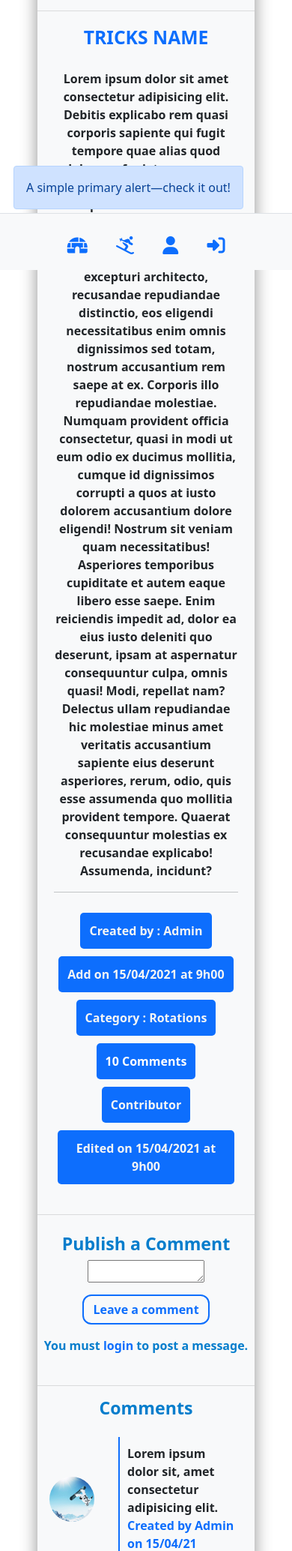
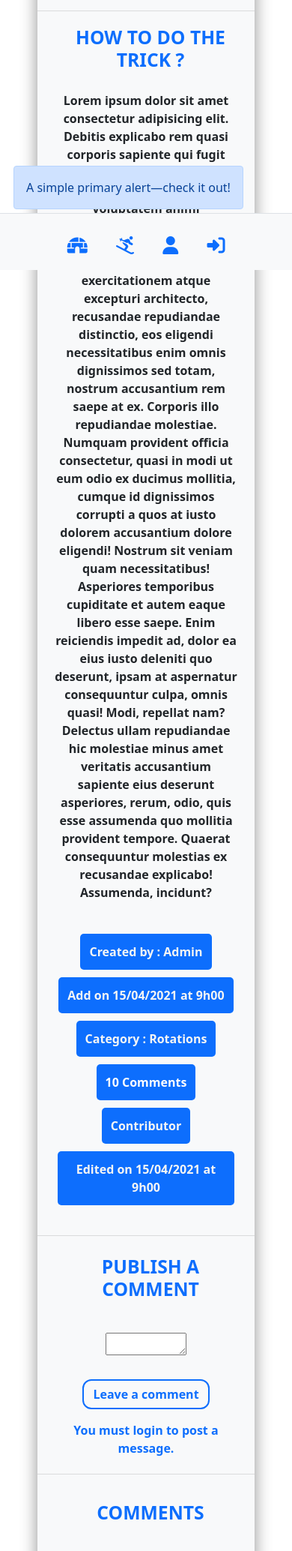
Before and after one commit to toto93330/AnthonyAlves_6_24042021, a PHP site: page /tricks-details.html in a window 390 px wide. Shown: the part 484-2552 px from the top of the page at 75% size. Run offline with PHP 8.4, Linux system fonts and the light colour scheme; some libraries are stand-ins or nearby versions.

Commit message:
end of the day

```diff
--- a/ressources/css/style.css
+++ b/ressources/css/style.css
@@ -44,7 +44,7 @@ label {
   border: none;
 }
 
-.modal-title{
+.modal-title {
   font-weight: 600;
   color: #0d6efd;
 }
@@ -218,11 +218,34 @@ iframe {
 }
 
 .trick-article-content h2 {
-  text-align: center;
-  padding-bottom: 20px;
+  padding: 20px 0px;
+  padding-left: 12px;
   font-weight: 700;
   color: #0d6efd;
   text-transform: uppercase;
+  border-left: 5px solid #0d6efd;
+}
+
+#create-comment h2 {
+  padding: 20px 0px;
+  padding-left: 12px;
+  font-weight: 700;
+  color: #0d6efd;
+  text-transform: uppercase;
+  border-left: 5px solid #0d6efd;
+}
+
+#comment {
+  padding: 2% 10%;
+}
+
+#comment h2 {
+  padding: 20px 0px;
+  padding-left: 12px;
+  font-weight: 700;
+  color: #0d6efd;
+  text-transform: uppercase;
+  border-left: 5px solid #0d6efd;
 }
 
 .see-media-btn {
@@ -275,7 +298,7 @@ iframe {
 }
 
 #create-comment {
-  padding: 25px 0;
+  padding: 2% 10%;
 }
 
 #comment-form form {
@@ -445,7 +468,7 @@ footer {
     height: 90vh;
   }
 
-  #comment-form textarea{
+  #comment-form textarea {
     width: 90%;
   }
 
@@ -539,6 +562,28 @@ footer {
     top: -45px;
   }
 
+  #comment h2 {
+    border: none;
+    text-align: center;
+  }
+
+  #comment{
+    padding: 0;
+  }
+
+  #create-comment h2 {
+    border: none;
+    text-align: center;
+  }
+
+  .trick-article-content h2 {
+    border: none;
+    text-align: center;
+  }
+
+  #collapsemedia{
+    padding-top: 22px;
+  }
 }
 
 @media (max-width: 1668px) {
--- a/tricks-details.html
+++ b/tricks-details.html
@@ -104,7 +104,7 @@
                </div>
                <hr style="background-color: grey;">
                <article class='trick-article-content'>
-                  <h2>Tricks name</h2>
+                  <h2>How to do the trick ?</h2>
                   <p>Lorem ipsum dolor sit amet consectetur adipisicing elit. Debitis explicabo rem quasi corporis
                      sapiente qui fugit tempore quae alias quod dolorum, fugiat accusamus voluptatem animi
                      voluptatibus recusandae et porro modi!
@@ -121,7 +121,7 @@
                      deserunt asperiores, rerum, odio, quis esse assumenda quo mollitia provident tempore.
                      Quaerat consequuntur molestias ex recusandae explicabo! Assumenda, incidunt?
                   </p>
-                  <hr>
+
                   <div class="d-flex article-info">
                      <span>Created by : Admin</span>
                      <span>Add on 15/04/2021 at 9h00</span>
@@ -133,21 +133,19 @@
                </article>
                <hr style="background-color: grey;">
                <div id="create-comment">
-                  <h3 class="text-center d-block" style="color: rgb(5, 125, 204); font-weight: 600;">Publish a
-                     Comment
-                  </h3>
+               <h2>Publish a Comment </h2>
                   <div class="d-flex justify-content-center flex-column flex-wrap w-100" id="comment-form">
-                     <form action="#" method="get" class="mx-5">
+                     <form action="#" method="get" class="mx-5 py-3">
                         <textarea style="width: 80%;" name="commentaire" id="commentaire" cols="45" rows="1"></textarea>
                      </form>
                      <div class="text-center"><button type="submit" class="btn mt-3">Leave a comment</button></div>
                   </div>
-                  <div class="need-connect text-center py-3" style="color: rgb(5, 125, 204); font-weight: 600;">
+                  <div class="need-connect text-center py-3" style="color: #0d6efd; font-weight: 600;">
                      You must <a href="#"> login </a> to post a message. </div>
                </div>
                <hr style="background-color: grey;">
                <div id="comment" class="py-3">
-                  <h3 class="text-center" style="color: rgb(5, 125, 204); font-weight: 600;">Comments</h3>
+                  <h2 style="color: #0d6efd; font-weight: 700;">Comments</h2>
                   <div class="comment d-flex justify-content-center align-items-center" data-aos="flip-left">
                      <span class="user-avatar m-3"><img src="ressources/img/backflip.jpg" alt=""></span>
                      <span class="user-comment m-3">Lorem ipsum dolor sit, amet consectetur adipisicing elit.<br><span
```
